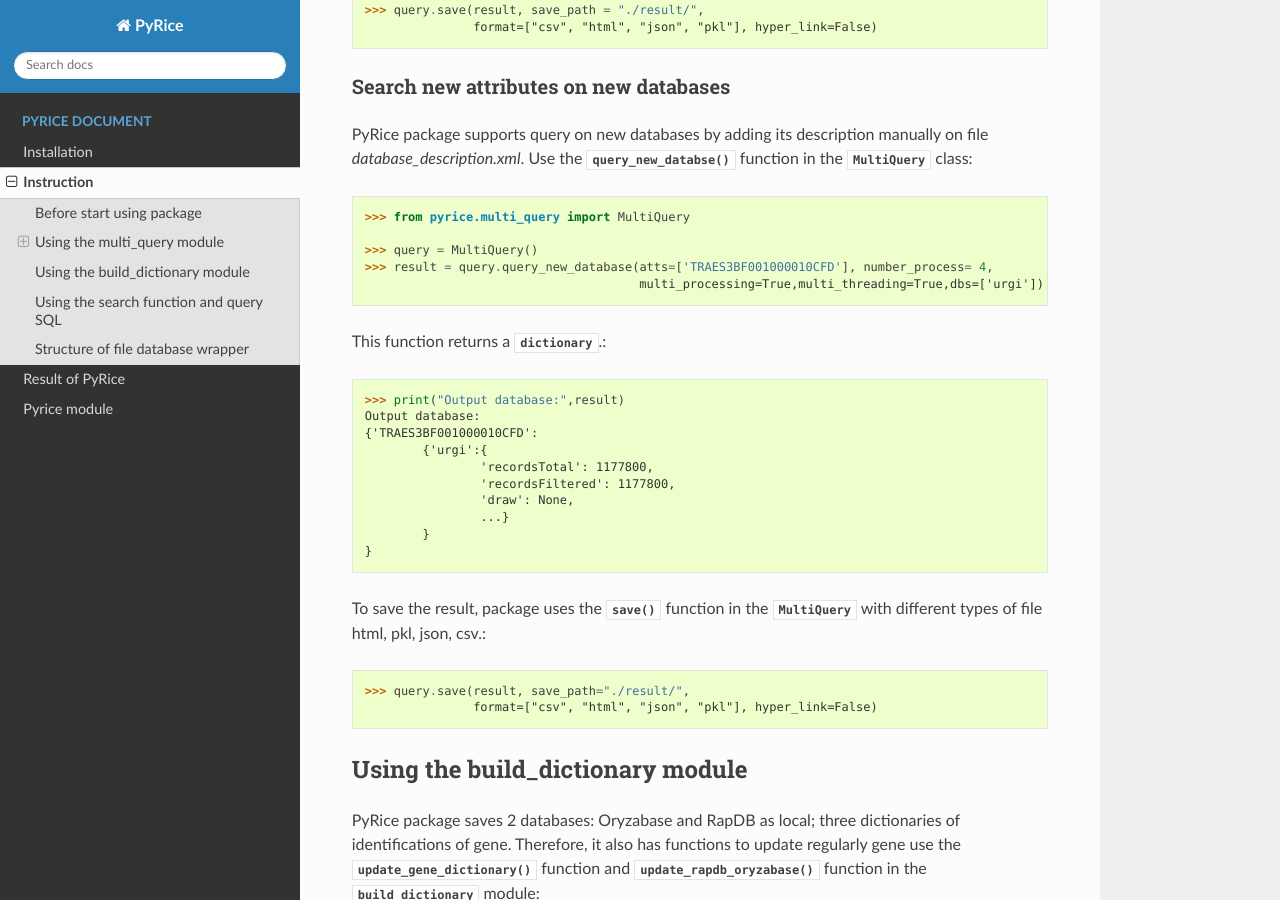
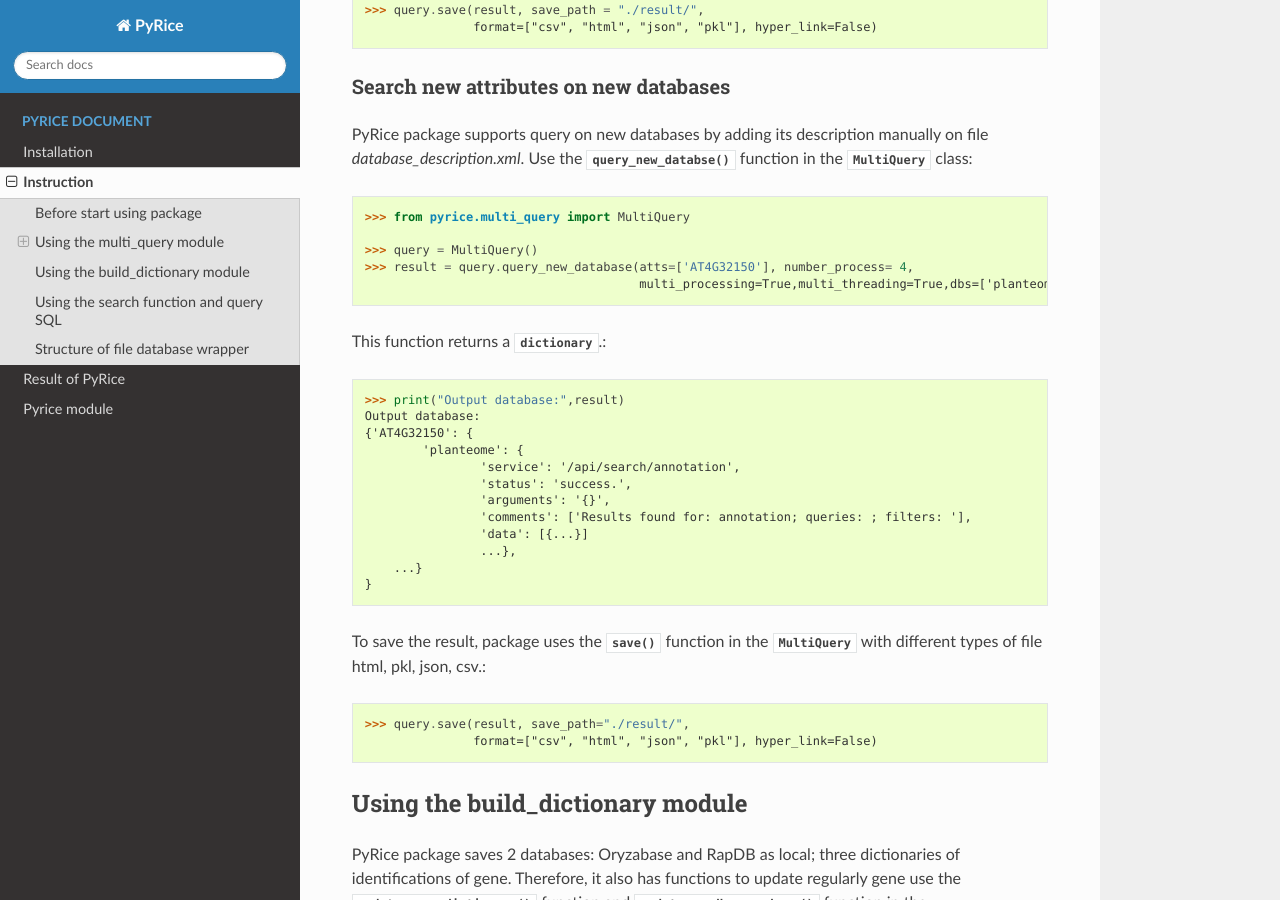
Before and after one commit to SouthGreenPlatform/PyRice, a Sphinx documentation site: the page built from docs/source/pyrice_instruction.rst, in a window 1280 px wide and 900 px high, scrolled down 2933 px. Built offline with Sphinx 7.4.7 and the Read the Docs theme 2.0.0, drawn with Linux system fonts in a browser that asks for light colours.

Commit message:
fix code new database and check version 0.1.6

```diff
--- a/docs/source/pyrice_instruction.rst
+++ b/docs/source/pyrice_instruction.rst
@@ -75,12 +75,12 @@ This function returns an :py:class:`dictionary`. ::
 			'Description': 'RabGAP/TBC domain containing protein.',
 				'Oryzabase Gene Name Synonym(s)': 'Molecular Function: Rab GTPase activator activity (GO:0005097)',
 				...},
-			'gramene': {
-				'_id': 'Os01g0100100',
-				'name': 'Os01g0100100',
-				'biotype': 'protein_coding',
-				...},
+		'gramene': {
+			'_id': 'Os01g0100100',
+			'name': 'Os01g0100100',
+			'biotype': 'protein_coding',
 			...},
+		...},
 	'OsNippo01g010150': {
 		'rapdb': {...},
 		'gramene': {...},
@@ -112,16 +112,16 @@ This function returns a :py:class:`dictionary` where the key is iric_name::
 	>>> print("Output database:",result)
 	Output database:
 	{'OsNippo01g010050': {
-			'rapdb': {
-				'Locus_ID': 'Os01g0100100',
-				'Description': 'RabGAP/TBC domain containing protein.',
-				'Position': '',
-				...},
-			'ic4r': {
-				'Anther_Normal': {'expression_value': '0.699962'},
-				'Anther_WT': {'expression_value': '13.9268'},
-				...},
+		'rapdb': {
+			'Locus_ID': 'Os01g0100100',
+			'Description': 'RabGAP/TBC domain containing protein.',
+			'Position': '',
 			...},
+		'ic4r': {
+			'Anther_Normal': {'expression_value': '0.699962'},
+			'Anther_WT': {'expression_value': '13.9268'},
+			...},
+		...},
 	'OsNippo01g010300': {
 		'rapdb': {...},
 		'ic4r': {...},
@@ -142,21 +142,23 @@ PyRice package supports query on new databases by adding its description manuall
 	>>> from pyrice.multi_query import MultiQuery
 
 	>>> query = MultiQuery()
-	>>> result = query.query_new_database(atts=['TRAES3BF001000010CFD'], number_process= 4,
-	                                      multi_processing=True,multi_threading=True,dbs=['urgi'])
+	>>> result = query.query_new_database(atts=['AT4G32150'], number_process= 4,
+	                                      multi_processing=True,multi_threading=True,dbs=['planteome'])
 
 
 This function returns a :py:class:`dictionary`.::
 
 	>>> print("Output database:",result)
 	Output database:
-	{'TRAES3BF001000010CFD':
-		{'urgi':{
-			'recordsTotal': 1177800,
-			'recordsFiltered': 1177800,
-			'draw': None,
-			...}
-		}
+	{'AT4G32150': {
+		'planteome': {
+			'service': '/api/search/annotation',
+			'status': 'success.',
+			'arguments': '{}',
+			'comments': ['Results found for: annotation; queries: ; filters: '],
+			'data': [{...}]
+			...},
+	    ...}
 	}
 
 To save the result, package uses the :py:func:`~pyrice.multi_query.MultiQuery.save` function in the :py:class:`~pyrice.multi_query.MultiQuery` with different types of file html, pkl, json, csv.::
--- a/setup.py
+++ b/setup.py
@@ -5,7 +5,7 @@ with open('README.md','r') as fh:
 
 setup(
     name = 'pyrice',
-    version = '0.1.6',
+    version = '0.1.5.1',
     description = 'PyRice: a Python package for functional analysis of rice genes',
     py_modules =['multi_query','utils','build_dictionary'],
     license = 'MIT',
```
Also changed, not shown: README.md (+13 -10 lines), 3 other files.
